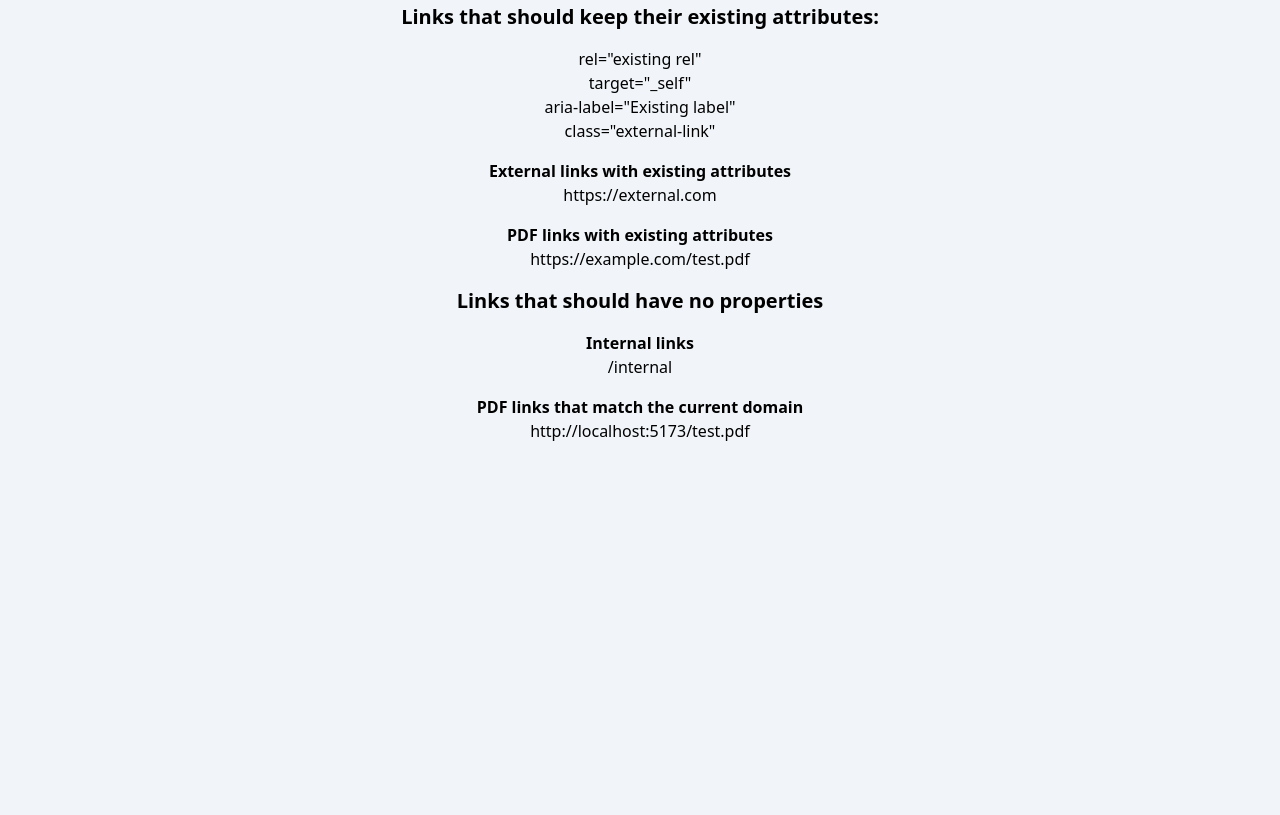
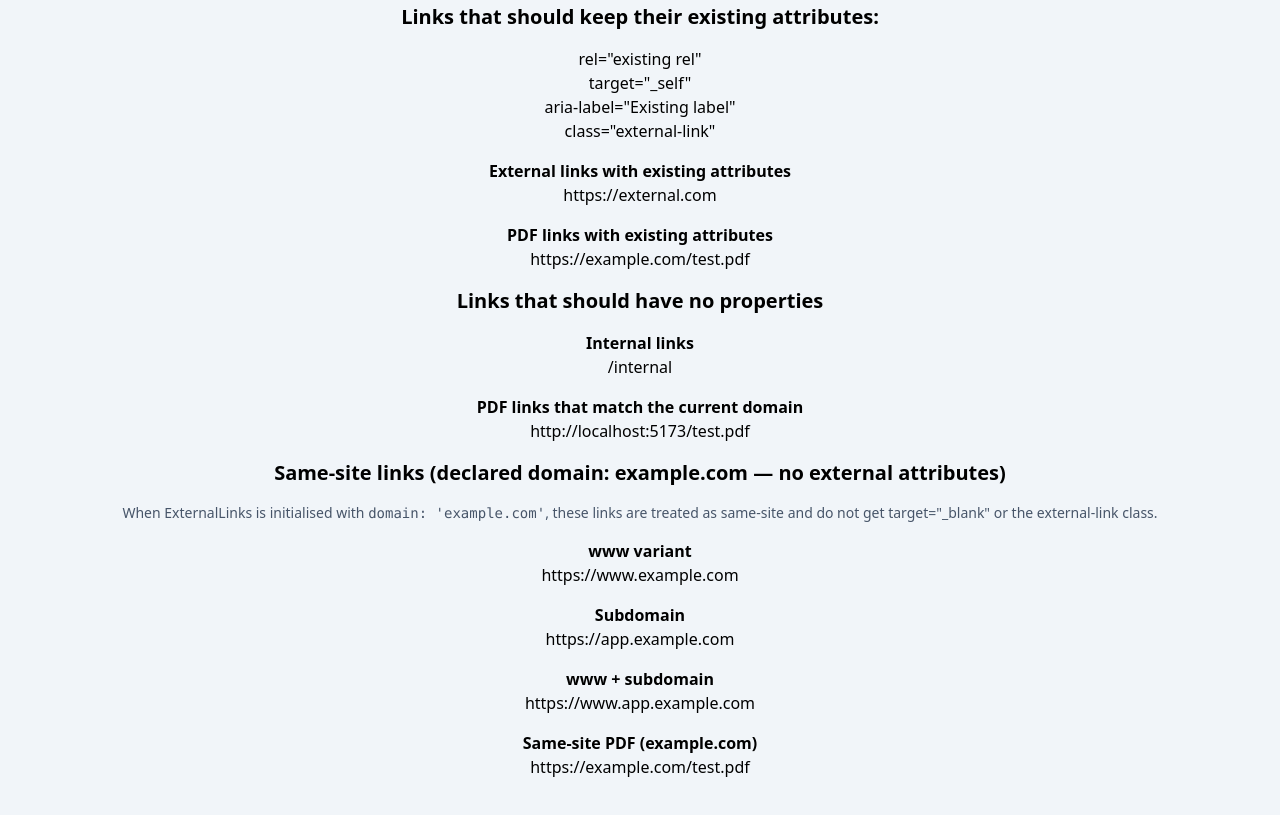
Before and after one commit to numiko/external-links, a website built with Vite: page index.html in a window 1280 px wide. Shown: the part 433-1248 px from the top of the page. Before the commit the page ends 940 px from the top, so only its background shows below. Built offline with nearby package versions, Linux system fonts and the light colour scheme.

Commit message:
FEF-240 Add optional domain to construvtor, check this within matchdomain to check for subdomains, update tests to catch these cases

```diff
--- a/index.html
+++ b/index.html
@@ -79,6 +79,31 @@
       <a id="local" href="">http://localhost:5173/test.pdf</a>
     </div>
 
+    <h2 class="text-xl font-bold">
+      Same-site links (declared domain: example.com — no external attributes)
+    </h2>
+    <p class="text-sm text-slate-600">
+      When ExternalLinks is initialised with <code>domain: 'example.com'</code>,
+      these links are treated as same-site and do not get target="_blank" or the
+      external-link class.
+    </p>
+    <div>
+      <h3 class="font-bold">www variant</h3>
+      <a href="https://www.example.com">https://www.example.com</a>
+    </div>
+    <div>
+      <h3 class="font-bold">Subdomain</h3>
+      <a href="https://app.example.com">https://app.example.com</a>
+    </div>
+    <div>
+      <h3 class="font-bold">www + subdomain</h3>
+      <a href="https://www.app.example.com">https://www.app.example.com</a>
+    </div>
+    <div>
+      <h3 class="font-bold">Same-site PDF (example.com)</h3>
+      <a href="https://example.com/test.pdf">https://example.com/test.pdf</a>
+    </div>
+
     <script>
       // Used to update href of current domain link
       document.getElementById(
@@ -86,7 +111,10 @@
       ).href = `${window.location.origin}/test.pdf`;
     </script>
     <script type="module">
-      import './lib/external-links.ts';
+      import { ExternalLinks } from './lib/external-links.ts';
+      new ExternalLinks(document.querySelectorAll('a'), {
+        domain: 'example.com',
+      });
     </script>
   </body>
 </html>
--- a/lib/external-links.ts
+++ b/lib/external-links.ts
@@ -11,12 +11,15 @@ type ExternalLinksOptions = {
   openPDFNewTab: boolean;
   classList: string[];
   icon: string | null;
+  domain?: string;
 }
 
 export class ExternalLinks {
   options: ExternalLinksOptions;
 
   links: NodeListOf<HTMLAnchorElement> | HTMLAnchorElement[];
+
+  baseDomain: string | null = null;
 
   constructor(links: NodeListOf<HTMLAnchorElement> | HTMLAnchorElement[] = [], options = {}) {
     this.options = {
@@ -27,6 +30,10 @@ export class ExternalLinks {
       icon: null,
       ...options
     };
+    if (this.options.domain != null && this.options.domain !== '') {
+      const d = this.options.domain.toLowerCase().trim();
+      this.baseDomain = d.startsWith('www.') ? d.slice(4) : d;
+    }
     this.links = links;
     this.addAttributesToLinks(this.links);
   }
@@ -99,21 +106,27 @@ export class ExternalLinks {
   }
 
   /**
-   * Test whether a URL matches a given domain
-   * url - The URL to test
-   * [domain=window.location.host] - The domain to match against. Defaults to the current host.
-   * true` if the URL's domain matches the given domain, `false` otherwise
+   * Test whether a URL matches the site domain (or a given domain when passed).
+   * Uses the declared domain from the constructor when set; otherwise falls back to the given domain or window.location.host.
+   * Treats www and non-www as the same base (e.g. example.com and www.example.com both match).
+   * Also treats subdomains as same-site (e.g. sub.example.com, www.sub.example.com when domain is example.com).
+   * @param url - The URL to test
+   * @param domainOverride - Optional domain to match against. When not passed, uses the instance's declared domain or current host.
+   * @returns `true` if the URL's host matches the base domain or is a subdomain of it, `false` otherwise
    */
-  matchDomain(url: string, domain: string = window.location.host): boolean {
-    let urlDomain: string;
+  matchDomain(url: string, domainOverride?: string): boolean {
+    let urlHost: string;
     try {
-      urlDomain = new URL(url).host;
+      urlHost = new URL(url).host.toLowerCase();
     } catch {
       return false;
     }
+    const domainToMatch = (domainOverride ?? this.baseDomain ?? window.location.host).toLowerCase();
+    const base = domainToMatch.startsWith('www.') ? domainToMatch.slice(4) : domainToMatch;
+    const urlBase = urlHost.startsWith('www.') ? urlHost.slice(4) : urlHost;
     return (
-      urlDomain.toLowerCase() === domain.toLowerCase() ||
-      urlDomain.toLowerCase().endsWith('.' + domain.toLowerCase())
+      urlBase === base ||
+      urlBase.endsWith('.' + base)
     );
   }
 }
```
Also changed, not shown: tests/addAttributesToLinks.spec.js (+23 -3 lines), tests/matchDomain.spec.js (+47 -0 lines).
